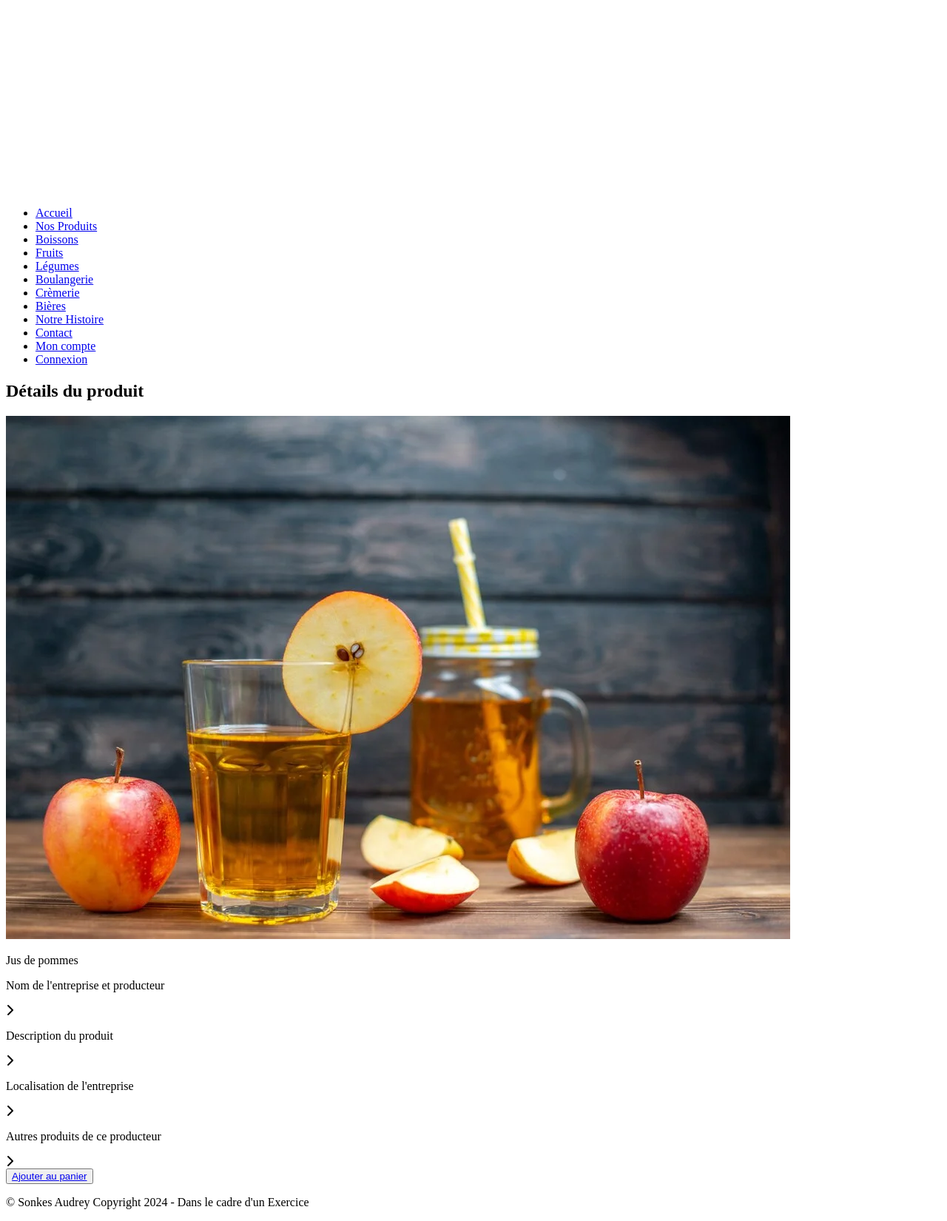
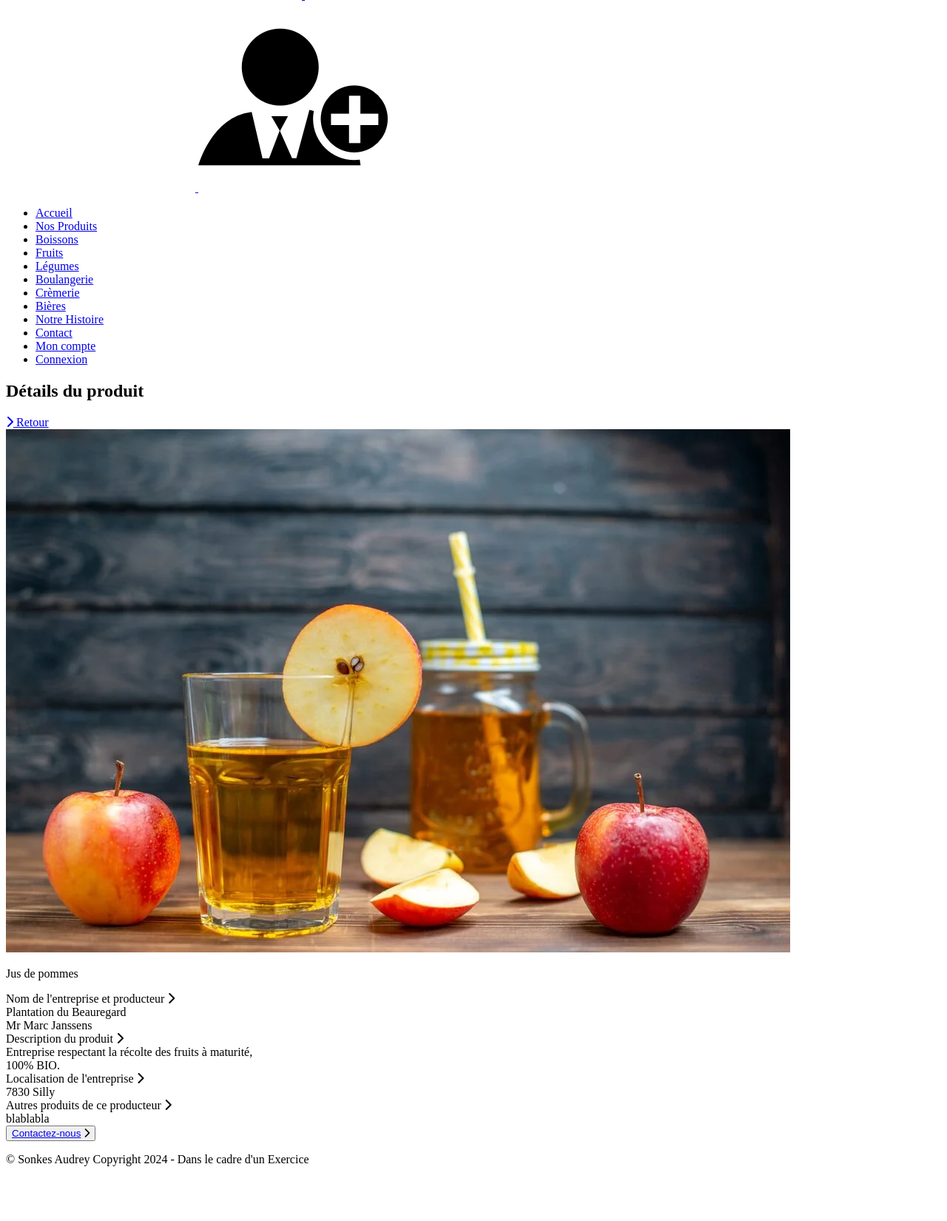
Before and after one commit to asonkes/fermeDeTiti, a Symfony app: template templates/article/index.html.twig in a window 1280 px wide. Shown: the part 1029-2679 px from the top of the page at 74% size. After the commit the page ends 2605 px from the top, so only its background shows below. Run offline with Twig, Linux system fonts and the light colour scheme; the template is opened without the code that fills it, so the values that code supplies are empty; some libraries are stand-ins or nearby versions; some web fonts are replaced.

Commit message:
minification css ok - page detail produit ok

```diff
--- a/assets/JS/app.js
+++ b/assets/JS/app.js
@@ -13,3 +13,6 @@ import './sections/appearCard';
 
 // Import des fichiers JS pour utiliser le swiper pour la page "history"
 import './sections/swiper';
+
+// Import des fichiers JS pour utiliser l'effet "accordéon" dans la page détails du produits (article)
+import './sections/accordion';
--- a/assets/styles/_variables.scss
+++ b/assets/styles/_variables.scss
@@ -2,6 +2,7 @@
     --vertSpecial: rgba(199, 209, 69, 0.5);
     --vert: #C7D145;
     --vert2: #629a28;
+    --brun: #382406;
     --white: #FFFFFF;
     --white2: rgba(255, 255, 255, 0.6);
     --black: #000000;
--- a/templates/article/index.html.twig
+++ b/templates/article/index.html.twig
@@ -4,9 +4,15 @@
 {% endblock %}
 
 {% block body %}
-	<section class="section burgerEffect">
+	<section class="section burgerEffect article">
 		<div class="section__bg-overlay"></div>
 		<h2 class="section__title-h2">Détails du produit</h2>
+		<div class="section__link">
+			<a class="section__link-container" href="#">
+				<i class="fa-solid fa-chevron-right section__link-icon"></i>
+				Retour
+			</a>
+		</div>
 		<div class="dualbox">
 			<div class="dualbox__container">
 				<div class="dualbox__item-left">
@@ -14,28 +20,51 @@
 				</div>
 				<div class="dualbox__item-right">
 					<div class="accordion">
+						<div class="accordion__content">
 							<p class="accordion__title">Jus de pommes</p>
-						<div class="accordion__content">
-							<div class="accordion__text">
-								<p class="accordion__text-container">Nom de l'entreprise et producteur</p>
+							<div class="accordion__text accordion__text-active">
+								<div class="accordion__text-container accordion__text-container--textLarge">
+									Nom de l'entreprise et producteur
 									<i class="fa-solid fa-chevron-right accordion__icon"></i>
 								</div>
+								<div class="accordion__text-container accordion__text-container--textSmall accordion__remove">
+									Plantation du Beauregard
+									<br>
+									Mr Marc Janssens
+								</div>
+							</div>
 							<div class="accordion__text">
-								<p class="accordion__text-container">Description du produit</p>
+								<div class="accordion__text-container accordion__text-container--textLarge">
+									Description du produit
 									<i class="fa-solid fa-chevron-right accordion__icon"></i>
 								</div>
+								<div class="accordion__text-container accordion__text-container--textSmall accordion__remove">
+									Entreprise respectant la récolte des fruits à maturité,
+									<br>
+									100% BIO.
+								</div>
+							</div>
 							<div class="accordion__text">
-								<p class="accordion__text-container">Localisation de l'entreprise</p>
+								<div class="accordion__text-container accordion__text-container--textLarge">
+									Localisation de l'entreprise
 									<i class="fa-solid fa-chevron-right accordion__icon"></i>
 								</div>
+								<div class="accordion__text-container accordion__text-container--textSmall accordion__remove">
+									7830 Silly
+								</div>
+							</div>
 							<div class="accordion__text">
-								<p class="accordion__text-container">Autres produits de ce producteur</p>
+								<div class="accordion__text-container accordion__text-container--textLarge">
+									Autres produits de ce producteur
 									<i class="fa-solid fa-chevron-right accordion__icon"></i>
 								</div>
-
-							<div class="button">
-								<button class="button__container button__container--medium">
-									<a class="button__link button__link--textMedium" href="#">Ajouter au panier</a>
+								<div class="accordion__text-container accordion__text-container--textSmall accordion__remove">blablabla</div>
+							</div>
+						</div>
+						<div class="button button--padding">
+							<button class="button__container button__container--large">
+								<a class="button__link button__link--textSmall" href="{{ path('home') }}#contact">Contactez-nous</a>
+								<i class="fa-solid fa-chevron-right home__button-icon"></i>
 							</button>
 						</div>
 					</div>
@@ -43,5 +72,4 @@
 			</div>
 		</div>
 	</div>
-	</section>
-{% endblock %}
+</section>{% endblock %}
--- a/templates/includes/partials/header.html.twig
+++ b/templates/includes/partials/header.html.twig
@@ -47,12 +47,14 @@
 		</div>
 		<div class="header__cart">
 			<a href="#">
-				<img class="header__cart-image" src="{{ asset('images/icons/Shopping-Cart-01-256.png')}}" alt="icone représentant un panier en noir">
+				<img class="header__cart-image" src="{{ asset('images/icons/Shopping-Cart-01-256.png')}}" alt="icone représentant un panier en blanc">
+				<img class="header__cart-image2" src="{{ asset('images/icons/Shopping-Cart-01-2561.png')}}" alt="icone représentant un panier en noir">
 			</a>
 		</div>
 		<div class="header__account">
 			<a href="#">
-				<img class="header__account-image" src="{{ asset('images/icons/Business-Man-Add-02-256.png')}}" alt="icone représentant le compte de l'utilisateur en noir">
+				<img class="header__account-image" src="{{ asset('images/icons/Business-Man-Add-02-256.png')}}" alt="icone représentant le compte de l'utilisateur en blanc">
+				<img class="header__account-image2" src="{{ asset('images/icons/Business-Man-Add-02-2561.png')}}" alt="icone représentant le compte de l'utilisateur en noir">
 			</a>
 		</div>
 	</div>
```
Also changed, not shown: assets/JS/header/header.js (+47 -2 lines), assets/JS/sections/accordion.js (added, +25 -0 lines), assets/styles/components/_accordion.scss (+38 -29 lines), assets/styles/components/_button.scss (+19 -7 lines), assets/styles/partials/_header.scss (+24 -1 lines), assets/styles/sections/_home.scss (+0 -41 lines), assets/styles/sections/_section.scss (+32 -1 lines), templates/home/index.html.twig (+5 -4 lines), public/images/icons/Business-Man-Add-02-2561.png (added), public/images/icons/Shopping-Cart-01-2561.png (added). Lines whose indentation alone changed are shown as unchanged.
